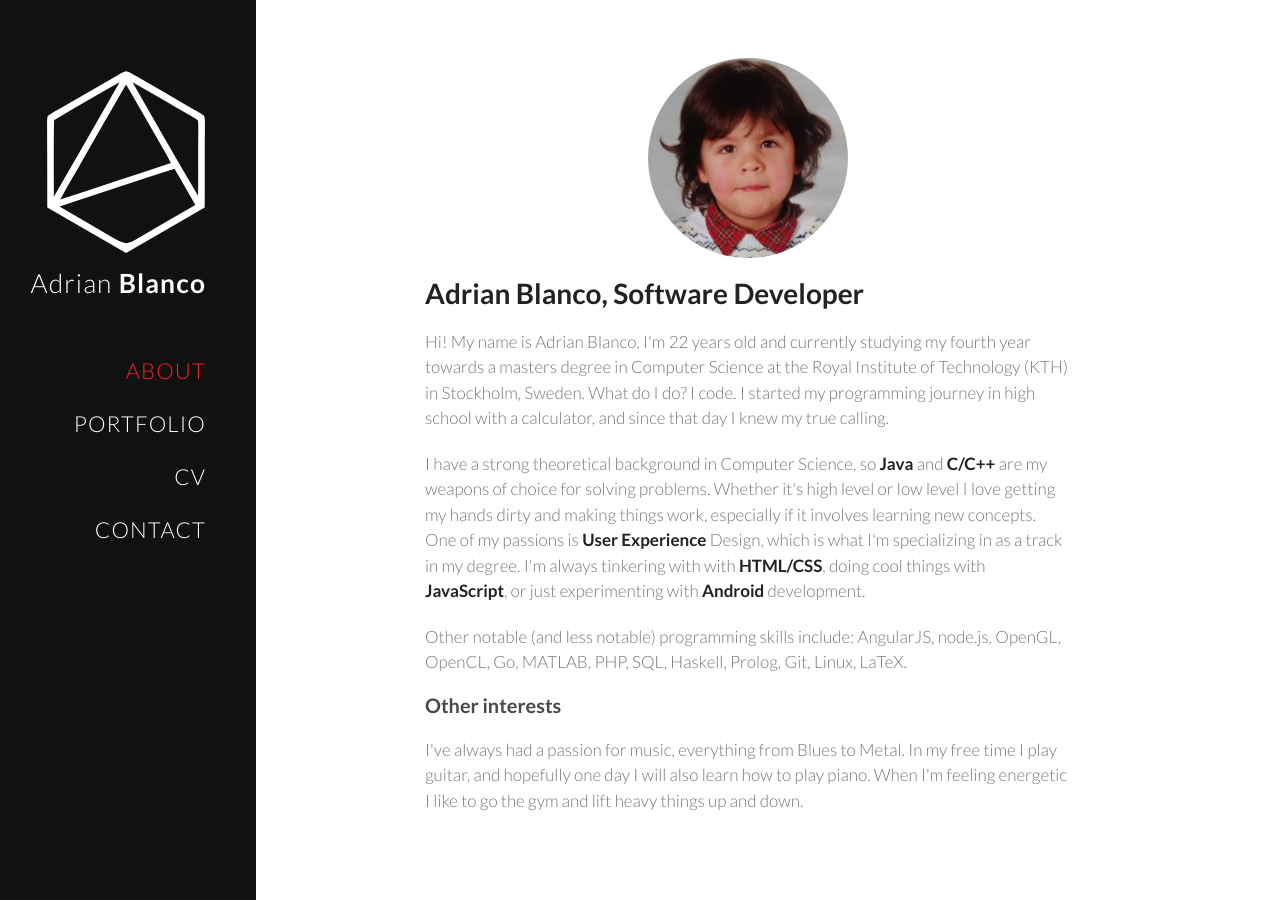
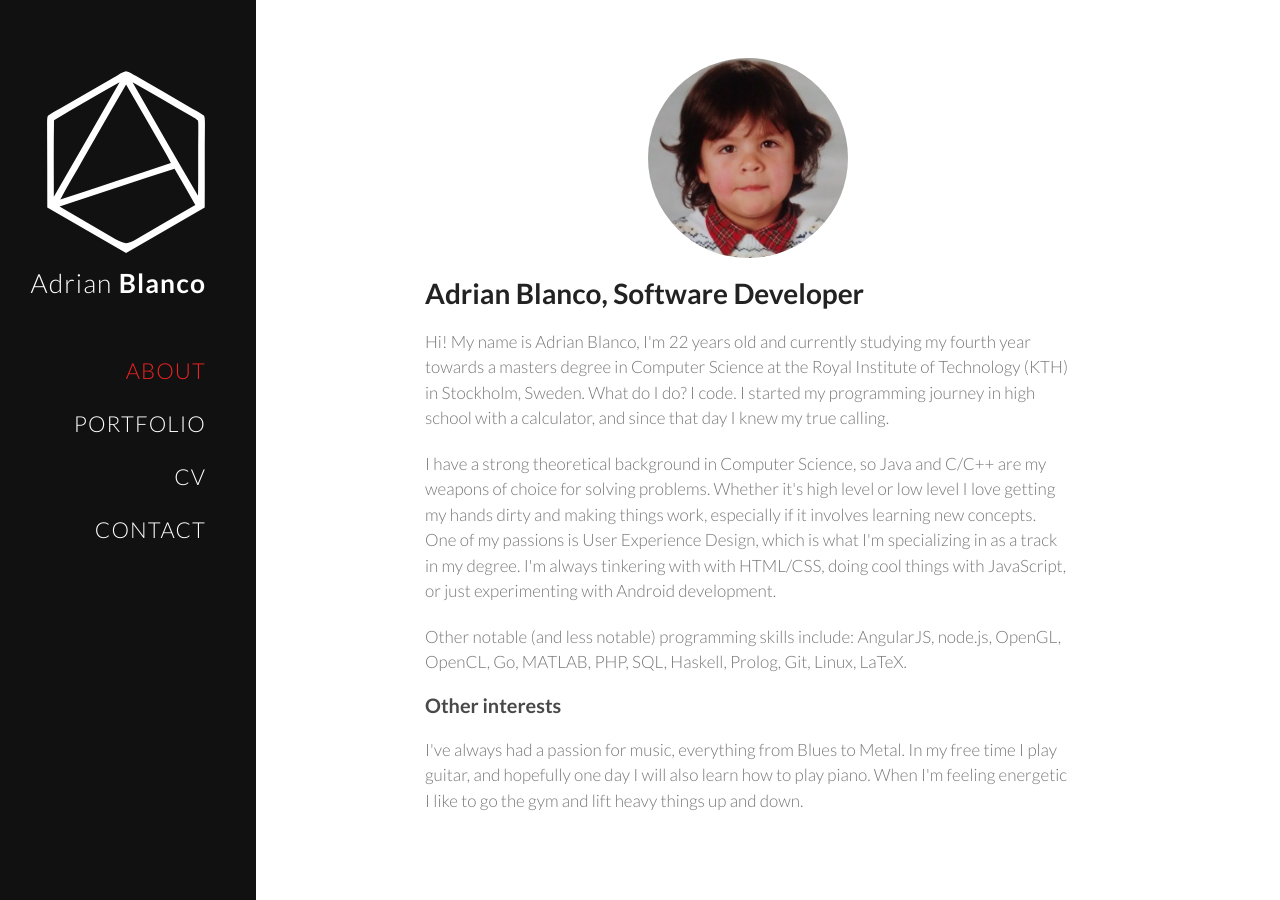
Before and after one commit to adrianblancode/adrianblancode.github.io, a Jekyll site: the page built from index.html, in a window 1280 px wide and 900 px high. Built offline with Jekyll 4.4.1, drawn with Linux system fonts in a browser that asks for light colours; nearby versions of some CDN libraries.

Commit message:
remove emphasis, terrible idea

```diff
--- a/index.html
+++ b/index.html
@@ -12,7 +12,7 @@ nav: home
   <section>
     <p>Hi! My name is Adrian Blanco, I'm 22 years old and currently studying my fourth year towards a masters degree in Computer Science at the Royal Institute of Technology (KTH) in Stockholm, Sweden. What do I do? I code. I started my programming journey in high school with a calculator, and since that day I knew my true calling.</p>
 
-    <p>I have a strong theoretical background in Computer Science, so <strong>Java</strong> and <strong>C/C++</strong> are my weapons of choice for solving problems. Whether it's high level or low level I love getting my hands dirty and making things work, especially if it involves learning new concepts. One of my passions is <strong>User Experience</strong> Design, which is what I'm specializing in as a track in my degree. I'm always tinkering with with <strong>HTML/CSS</strong>, doing cool things with <strong>JavaScript</strong>, or just experimenting with <strong>Android</strong> development.
+    <p>I have a strong theoretical background in Computer Science, so Java and C/C++ are my weapons of choice for solving problems. Whether it's high level or low level I love getting my hands dirty and making things work, especially if it involves learning new concepts. One of my passions is User Experience Design, which is what I'm specializing in as a track in my degree. I'm always tinkering with with HTML/CSS, doing cool things with JavaScript, or just experimenting with Android development.
     </p>
 
     <p>Other notable (and less notable) programming skills include: AngularJS, node.js, OpenGL, OpenCL, Go, MATLAB, PHP, SQL, Haskell, Prolog, Git, Linux, LaTeX.</p>
```
